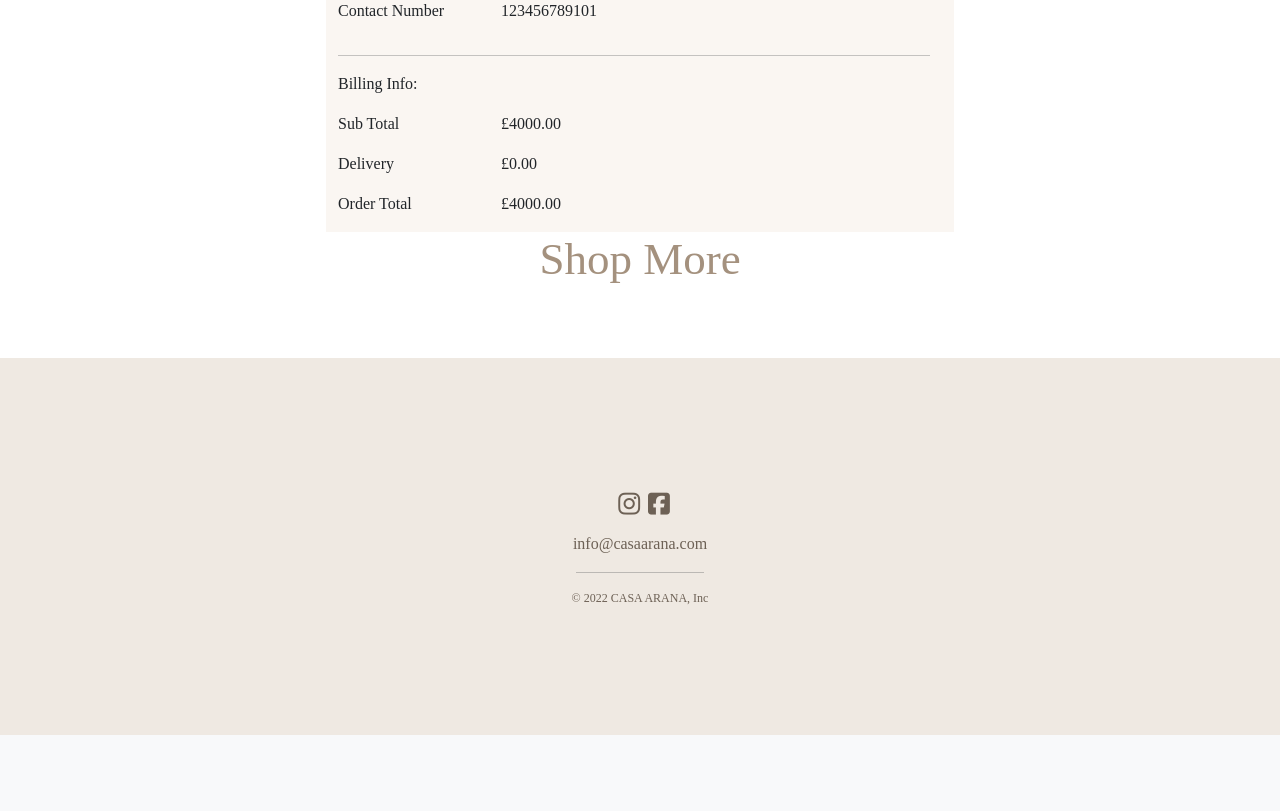
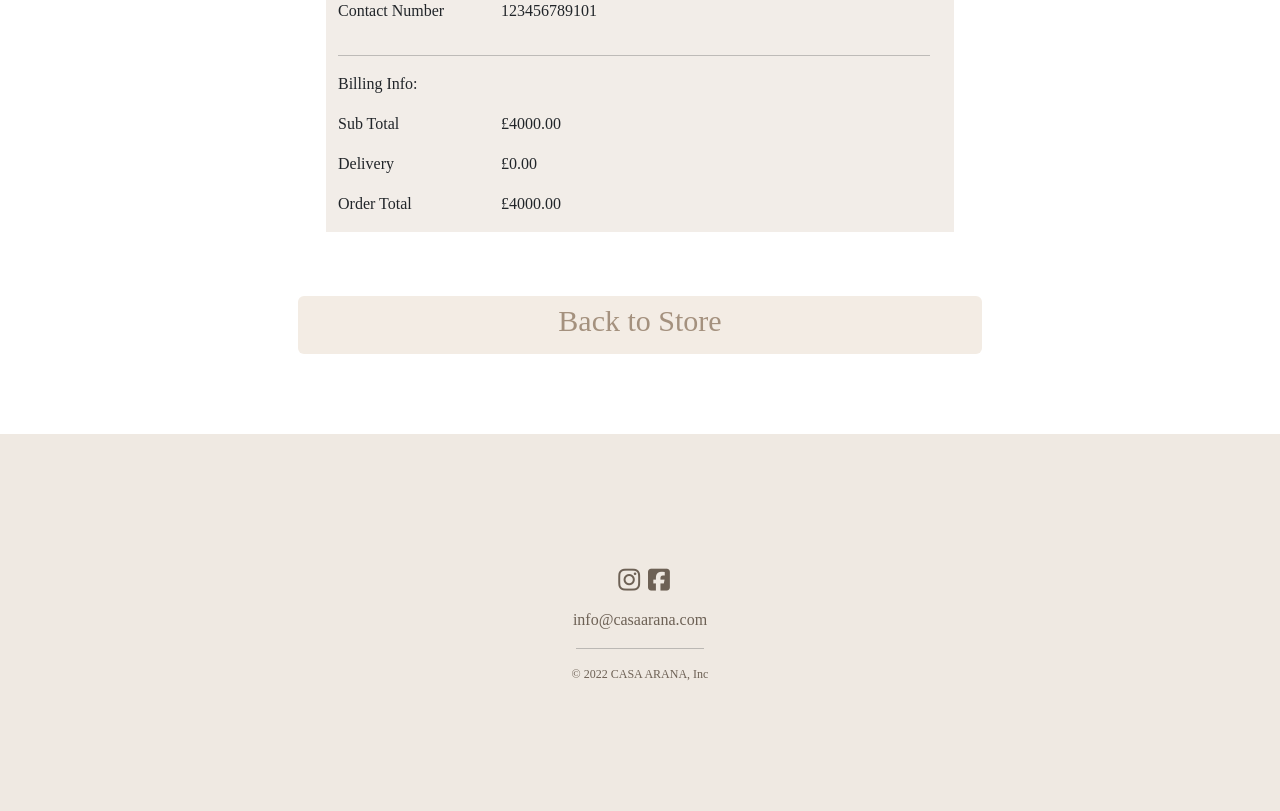
Before and after one commit to Esteph27/casa_arana, a Django app: a page that uses checkout/templates/checkout/checkout_success.html in a window 1280 px wide. Shown: the part 961-1772 px from the top of the page. Before the commit the page ends 1696 px from the top, so only its background shows below. Run offline with Django 3.2, Linux system fonts and the light colour scheme; data comes from the database, SQL or seed files in the repository; both versions use the stored data as it was after the commit; some libraries are stand-ins or nearby versions.

Commit message:
continued styling checkout success page

```diff
--- a/checkout/static/checkout/css/checkout.css
+++ b/checkout/static/checkout/css/checkout.css
@@ -112,11 +112,10 @@ fieldset label p {
 .checkout-success-container h1 {
     font-size: 45px;
     color: #A4917E;
-    text-align: center;
 }
 
 .order-summary-container {
-    background-color: #FAF6F2;
+    background-color: #F2EDE8;
     margin: 0 auto;
     text-align: left;
 }
@@ -125,10 +124,53 @@ fieldset label p {
     text-align: left;
 }
 
+.container-center {
+    text-align: center;
+    margin-top: 4rem;
+    margin-bottom: 5rem;
+}
+
+.bk-to-store-link {
+    text-align: center;
+    margin-top: 4rem;
+    margin-bottom: 5rem;
+    margin: 0 auto;
+}
+
+.bk-to-store-link h1 {
+    color: #A4917E;
+    font-size: 30px;
+}
+
+.bk-to-store-link a h1:hover {
+    color: #6D6155;
+}
+
+
+
 /* ------------------------------------------ media queries */
+
+/* Medium devices (large phones and tablets, 768px to 992px) */
+@media only screen and (min-width: 768px) and (max-width: 991px) {
+
+    .bk-to-store-link {
+        width: 50%;
+    }
+}
+
+/* Large devices (laptops/desktops, 992px to 1200px) */
+@media only screen and (min-width: 992px) and (max-width: 1200px) {
+
+    .bk-to-store-link {
+        width: 60%;
+    }
+
+}
 
 /* Extra large devices (large laptops and desktops, 1200px and up) */
 @media only screen and (min-width: 1200px)  {
 
-
+    .bk-to-store-link {
+        width: 60%;
+    }
 }
--- a/checkout/templates/checkout/checkout_success.html
+++ b/checkout/templates/checkout/checkout_success.html
@@ -168,9 +168,13 @@
             </div>
         </div>
     </div>
-    <div class="row m-0">
-        <div class="col">
-            <a class="text-decoration-none" href="{% url 'products' %}"><h1>Shop More</h1></a>
+</div>
+
+<!-- link to all products section -->
+<div class="container container-center">
+    <div class="row">
+        <div class="bk-to-store-link btn">
+            <a class="text-decoration-none" href="{% url 'products' %}"><h1>Back to Store</h1></a>
         </div>
     </div>
 </div>
```
Also changed, not shown: db.sqlite3, media/micheile-dot-com-AX-hGV70sd0-unsplash.jpg (added).
